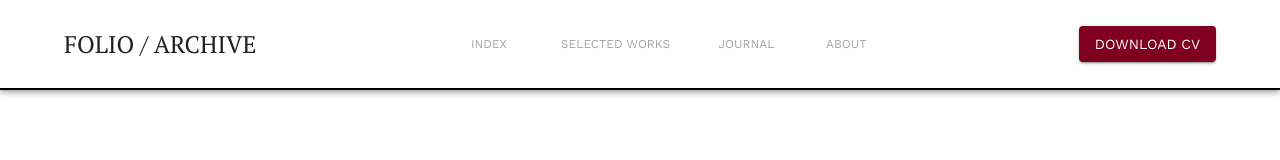
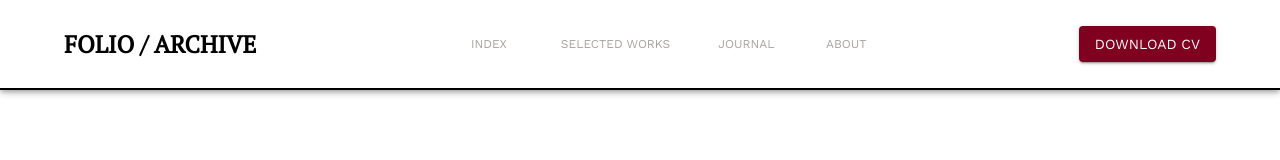
Before and after one commit to citra-rahman/citra-rahman.github.io, a Next.js app: page / in a window 1280 px wide. Shown: the top 160 px of the page. Built offline with nearby package versions, Linux system fonts and the light colour scheme.

Commit message:
fixed title as a link

```diff
--- a/src/components/Header.tsx
+++ b/src/components/Header.tsx
@@ -14,6 +14,7 @@ import MenuIcon from "@mui/icons-material/Menu";
 import Toolbar from "@mui/material/Toolbar";
 import Typography from "@mui/material/Typography";
 import Button from "@mui/material/Button";
+import Link from "@mui/material/Link";
 import { navItems } from "@/data";
 import { WindowProps } from "@/libs/type";
 import { about } from "@/data";
@@ -30,13 +31,17 @@ export default function Header(props: WindowProps) {
 
   const drawer = (
     <Box onClick={handleDrawerToggle} sx={{ textAlign: "center" }}>
-      <Typography
+      <Link
+        href="#"
         variant="h5"
-        component="div"
-        sx={{ display: { xs: "none", sm: "block" } }}
+        sx={{
+          fontWeight: 900,
+          color: "black",
+          display: { xs: "none", sm: "block" },
+        }}
       >
         FOLIO / ARCHIVE
-      </Typography>
+      </Link>
       <Divider />
       <List>
         {navItems.map((item) => (
@@ -84,14 +89,21 @@ export default function Header(props: WindowProps) {
           >
             <MenuIcon />
           </IconButton>
-          <Typography
+          <Link
             variant="h5"
-            component="div"
-            fontWeight={900}
-            sx={{ display: { xs: "none", sm: "block" } }}
+            href="#"
+            sx={{
+              color: "black",
+              fontWeight: 900,
+              textDecoration: "none",
+              display: {
+                xs: "none",
+                sm: "block",
+              },
+            }}
           >
             FOLIO / ARCHIVE
-          </Typography>
+          </Link>
           <Box sx={{ display: { xs: "none", sm: "block" } }}>
             {navItems.map((item) => (
               <Button
```
